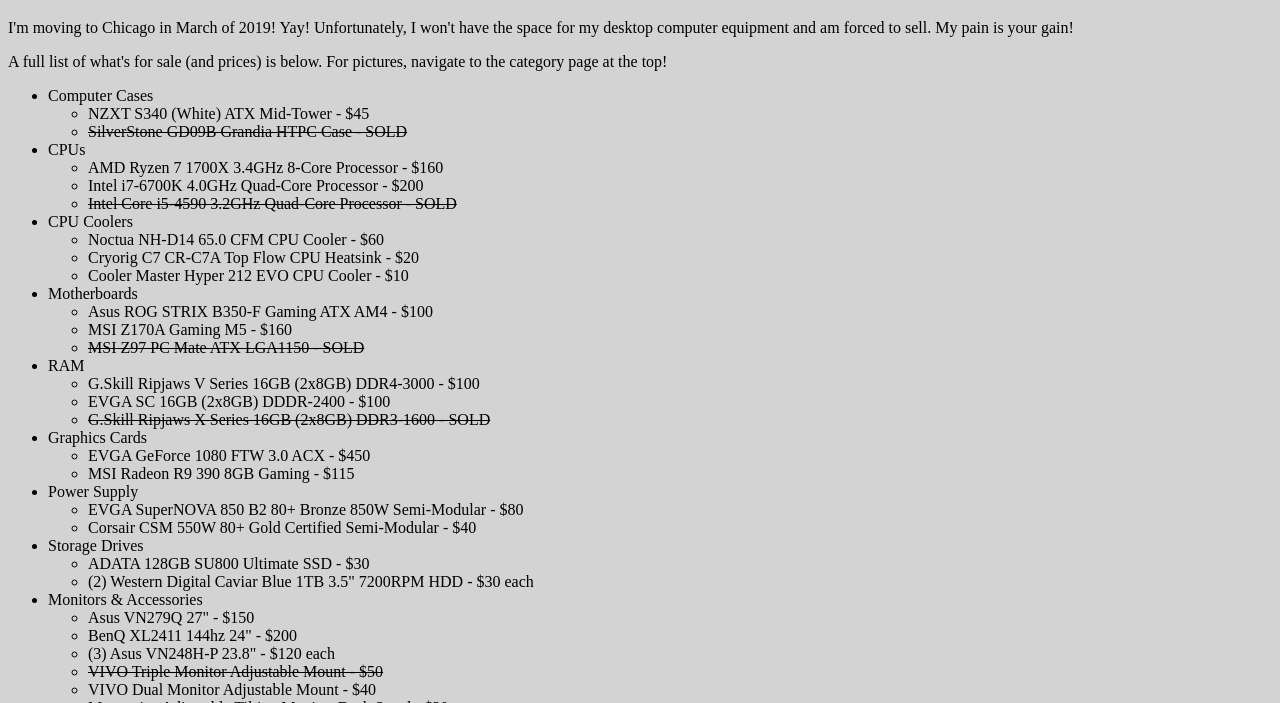
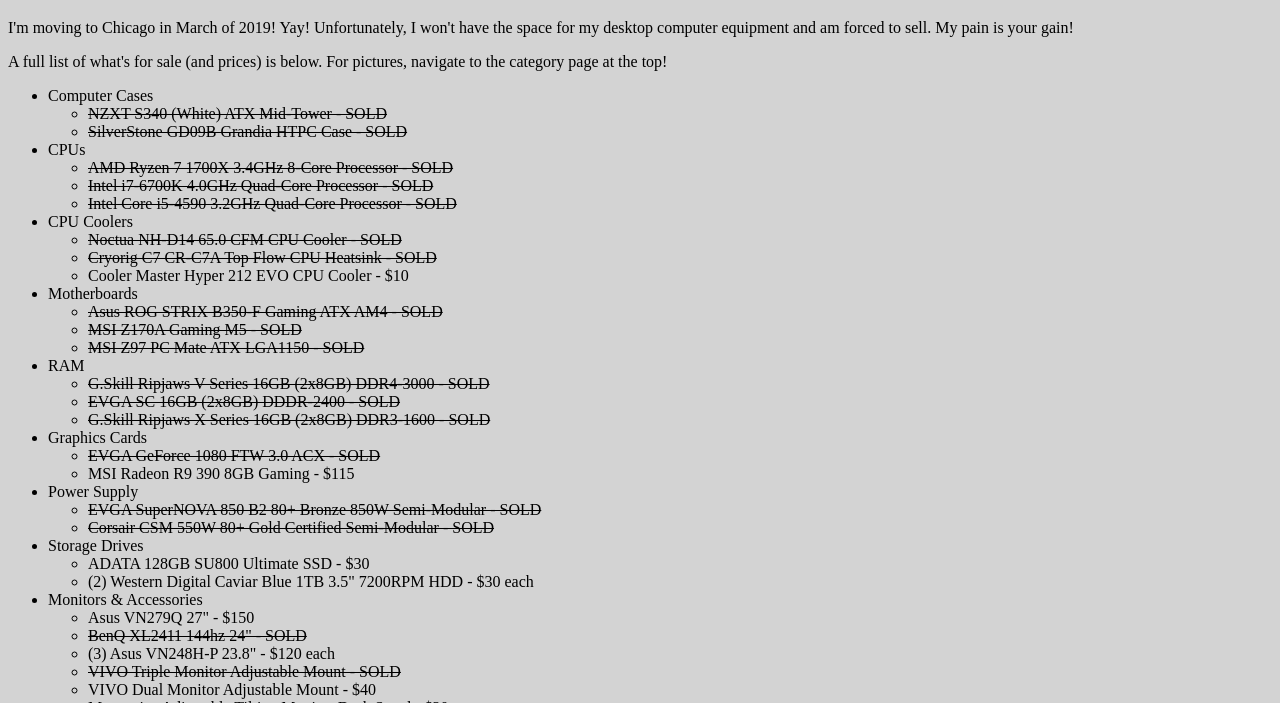
Before and after one commit to Sixfiveone/html-selling-pc-website, a plain HTML site: page index.html in a window 1280 px wide. Shown: the part 97-800 px from the top of the page. Drawn offline with Linux system fonts and the light colour scheme.

Commit message:
updating sold items

```diff
--- a/index.html
+++ b/index.html
@@ -22,42 +22,42 @@
 		<ul>
 			<li>Computer Cases</li>
 				<ul>
-					<li>NZXT S340 (White) ATX Mid-Tower - $45</li>
+					<li><s>NZXT S340 (White) ATX Mid-Tower - SOLD</s></li>
 					<li><s>SilverStone GD09B Grandia HTPC Case - SOLD</s></li>
 				</ul>
 			<li>CPUs</li>
 				<ul>
-					<li>AMD Ryzen 7 1700X 3.4GHz 8-Core Processor - $160</li>
-					<li>Intel i7-6700K 4.0GHz Quad-Core Processor - $200</li>
+					<li><s>AMD Ryzen 7 1700X 3.4GHz 8-Core Processor - SOLD</s></li>
+					<li><s>Intel i7-6700K 4.0GHz Quad-Core Processor - SOLD</s></li>
 					<li><s>Intel Core i5-4590 3.2GHz Quad-Core Processor - SOLD</s></li>
 				</ul>
 			<li>CPU Coolers</li>
 				<ul>
-					<li>Noctua NH-D14 65.0 CFM CPU Cooler - $60</li>
-					<li>Cryorig C7 CR-C7A Top Flow CPU Heatsink - $20</li>
+					<li><s>Noctua NH-D14 65.0 CFM CPU Cooler - SOLD</s></li>
+					<li><s>Cryorig C7 CR-C7A Top Flow CPU Heatsink - SOLD</s></li>
 					<li>Cooler Master Hyper 212 EVO CPU Cooler - $10</li>
 				</ul>
 			<li>Motherboards</li>
 				<ul>
-					<li>Asus ROG STRIX B350-F Gaming ATX AM4 - $100</li>
-					<li>MSI Z170A Gaming M5 - $160</li>
+					<li><s>Asus ROG STRIX B350-F Gaming ATX AM4 - SOLD</s></li>
+					<li><s>MSI Z170A Gaming M5 - SOLD</s></li>
 					<li><s>MSI Z97 PC Mate ATX LGA1150 - SOLD</s></li>
 				</ul>
 			<li>RAM</li>
 				<ul>
-					<li>G.Skill Ripjaws V Series 16GB (2x8GB) DDR4-3000 - $100</li>
-					<li>EVGA SC 16GB (2x8GB) DDDR-2400 - $100</li>
+					<li><s>G.Skill Ripjaws V Series 16GB (2x8GB) DDR4-3000 - SOLD</s></li>
+					<li><s>EVGA SC 16GB (2x8GB) DDDR-2400 - SOLD</s></li>
 					<li><s>G.Skill Ripjaws X Series 16GB (2x8GB) DDR3-1600 - SOLD</s></li>
 				</ul>
 			<li>Graphics Cards</li>
 				<ul>
-					<li>EVGA GeForce 1080 FTW 3.0 ACX - $450</li>
+					<li><s>EVGA GeForce 1080 FTW 3.0 ACX - SOLD</s></li>
 					<li>MSI Radeon R9 390 8GB Gaming - $115</li>
 				</ul>
 			<li>Power Supply</li>
 				<ul>
-					<li>EVGA SuperNOVA 850 B2 80+ Bronze 850W Semi-Modular - $80</li>
-					<li>Corsair CSM 550W 80+ Gold Certified Semi-Modular - $40</li>
+					<li><s>EVGA SuperNOVA 850 B2 80+ Bronze 850W Semi-Modular - SOLD</s></li>
+					<li><s>Corsair CSM 550W 80+ Gold Certified Semi-Modular - SOLD</s></li>
 				</ul>
 			<li>Storage Drives</li>
 				<ul>
@@ -67,12 +67,12 @@
 			<li>Monitors & Accessories</li>
 				<ul>
 					<li>Asus VN279Q 27" - $150</li>
-					<li>BenQ XL2411 144hz 24" - $200</li>
+					<li><s>BenQ XL2411 144hz 24" - SOLD</s></li>
 					<li>(3) Asus VN248H-P 23.8" - $120 each</li>
-					<li><s>VIVO Triple Monitor Adjustable Mount - $50</s></li>
+					<li><s>VIVO Triple Monitor Adjustable Mount - SOLD</s></li>
 					<li>VIVO Dual Monitor Adjustable Mount - $40</li>
 					<li>Monoprice Adjustable Tilting Monitor Desk Stand - $20</li>
-					<li>(2) Monoprice Glass Multimedia Desktop/Monitor Stand - $15 each</li>
+					<li><s>(2) Monoprice Glass Multimedia Desktop/Monitor Stand - SOLD</s></li>
 				</ul>
 			<li>Peripherals</li>
 				<ul>
```
